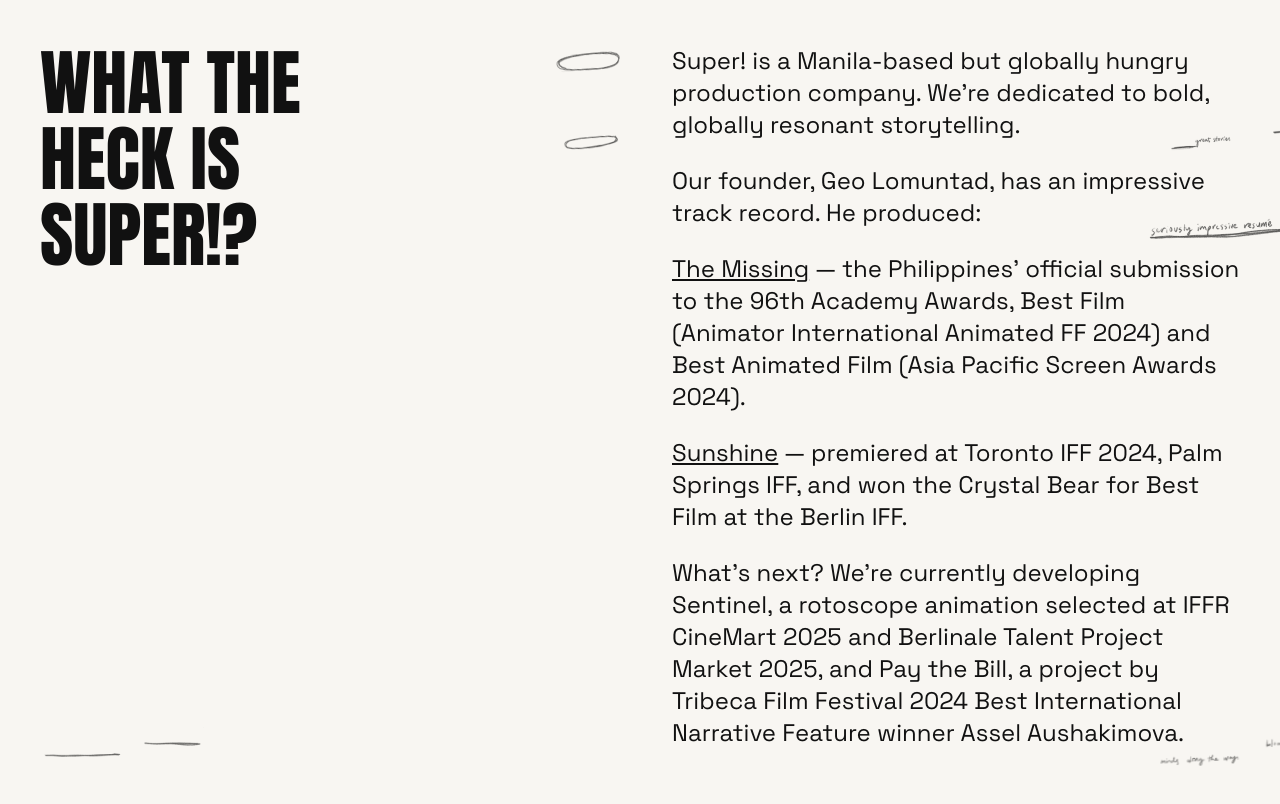
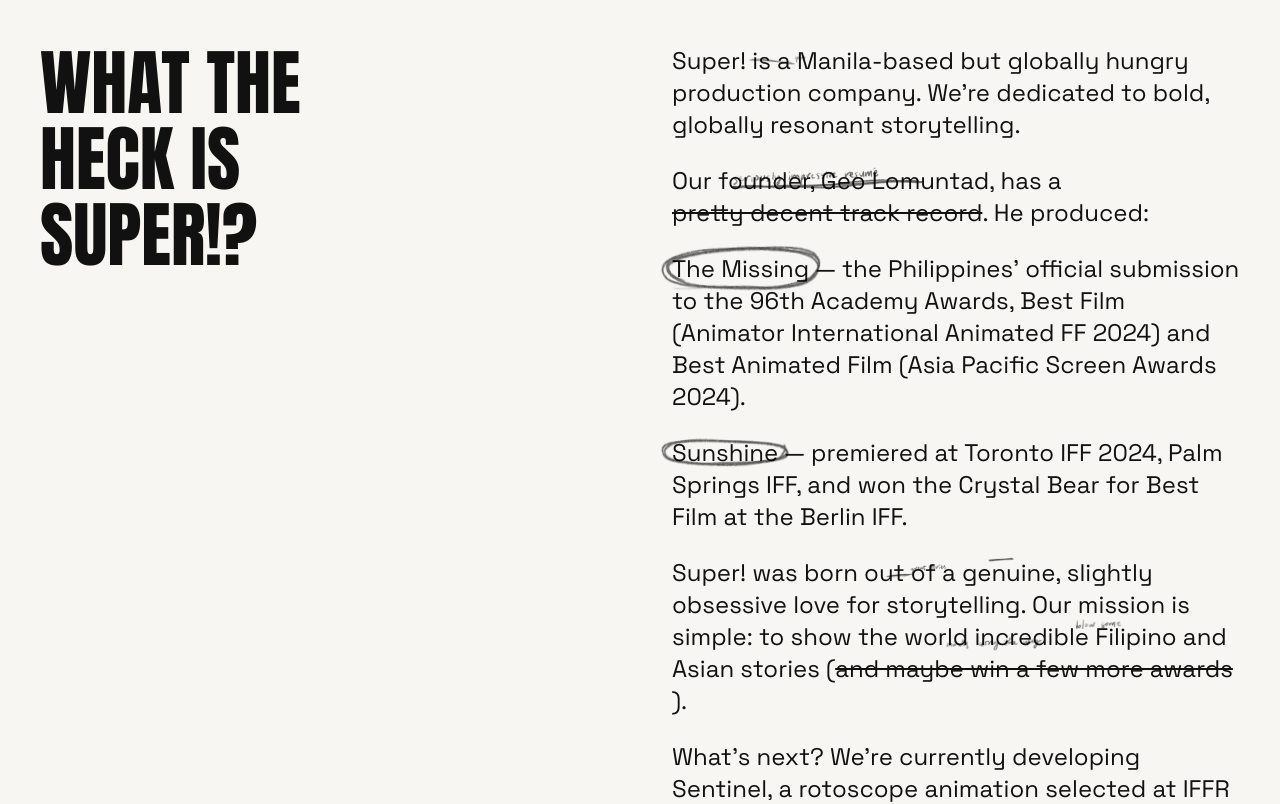
Before and after one commit to Jijots/super-website, a React (Vite) app: page / in a window 1280 px wide. Shown: the part 1440-2244 px from the top of the page. Built offline with nearby package versions, Linux system fonts and the light colour scheme.

Commit message:
Rework handwritten annotations as inline redline marks on specific phrases
Fixes annotations floating disconnected from their text; restores two
sentences from the original design copy that the marks were written for.

```diff
--- a/src/pages/Home.jsx
+++ b/src/pages/Home.jsx
@@ -3,6 +3,17 @@
 import { projects } from "../data/projects";
 import { useInView } from "../hooks/useInView";
 import { useIntroDone } from "../context/IntroContext";
+
+function Mark({ src, className }) {
+  return (
+    <img
+      src={`/images/handwriting/${src}`}
+      alt=""
+      aria-hidden="true"
+      className={`pointer-events-none absolute hidden max-w-none opacity-80 dark:invert md:block ${className}`}
+    />
+  );
+}
 
 export default function Home() {
   const introDone = useIntroDone();
@@ -44,7 +55,6 @@
         ref={aboutRef}
         className="grid gap-10 overflow-x-hidden px-6 py-24 md:grid-cols-2 md:gap-16 md:px-10 md:py-32"
       >
-        <div className="relative">
         <h2
           className="font-display text-5xl leading-[1.05] text-super-anchor transition-all duration-700 md:text-7xl"
           style={{
@@ -58,70 +68,86 @@
           <br />
           SUPER!?
         </h2>
-          <img
-            src="/images/handwriting/circles.png"
-            alt=""
-            aria-hidden="true"
-            className="pointer-events-none absolute -right-4 top-2 hidden w-16 -rotate-6 opacity-80 transition-opacity duration-700 dark:invert md:block"
-            style={{ opacity: aboutInView ? 0.8 : 0 }}
-          />
-          <img
-            src="/images/handwriting/underline-strokes.png"
-            alt=""
-            aria-hidden="true"
-            className="pointer-events-none absolute -bottom-2 left-1 hidden w-40 opacity-80 transition-opacity duration-700 dark:invert md:block"
-            style={{ opacity: aboutInView ? 0.8 : 0 }}
-          />
-        </div>
         <div className="space-y-6 text-lg text-super-anchor/80 md:text-2xl">
           {[
-            {
-              content: (
             <>
-                  Super! is a Manila-based but globally hungry production company. We're
-                  dedicated to bold, globally resonant storytelling.
-                </>
-              ),
-              annotation: { src: "great-stories.png", w: "w-32" },
-            },
-            {
-              content: <>Our founder, Geo Lomuntad, has an impressive track record. He produced:</>,
-              annotation: { src: "seriously-impressive-resume.png", w: "w-40" },
-            },
-            {
-              content: (
+              Super! is a Manila-based but globally hungry{" "}
+              <span className="relative inline-block">
+                production
+                <Mark src="yes.png" className="-top-6 -right-1 h-auto w-14 rotate-6" />
+              </span>{" "}
+              company. We're dedicated to bold, globally resonant storytelling.
+            </>,
             <>
-                  <span className="text-super-accent underline decoration-2 underline-offset-2">The Missing</span>{" "}
+              Our founder, Geo Lomuntad, has a{" "}
+              <span className="relative inline-block">
+                <s className="decoration-2">pretty decent track record</s>
+                <Mark
+                  src="seriously-impressive-resume.png"
+                  className="-top-7 left-1/2 h-auto w-48 -translate-x-1/2 -rotate-2"
+                />
+              </span>
+              . He produced:
+            </>,
+            <>
+              <span className="relative inline-block text-super-accent">
+                The Missing
+                <Mark
+                  src="circle-1.png"
+                  className="left-1/2 top-1/2 h-auto w-40 -translate-x-1/2 -translate-y-1/2 -rotate-2"
+                />
+              </span>{" "}
               — the Philippines' official submission to the 96th Academy Awards, Best Film
               (Animator International Animated FF 2024) and Best Animated Film (Asia
               Pacific Screen Awards 2024).
-                </>
-              ),
-            },
-            {
-              content: (
+            </>,
             <>
-                  <span className="text-super-accent underline decoration-2 underline-offset-2">Sunshine</span> —
-                  premiered at Toronto IFF 2024, Palm Springs IFF, and won the Crystal Bear
+              <span className="relative inline-block text-super-accent">
+                Sunshine
+                <Mark
+                  src="circle-2.png"
+                  className="left-1/2 top-1/2 h-auto w-32 -translate-x-1/2 -translate-y-1/2 rotate-1"
+                />
+              </span>{" "}
+              — premiered at Toronto IFF 2024, Palm Springs IFF, and won the Crystal Bear
               for Best Film at the Berlin IFF.
-                </>
-              ),
-            },
-            {
-              content: (
+            </>,
+            <>
+              Super! was born out of a genuine, slightly obsessive love for{" "}
+              <span className="relative inline-block">
+                storytelling
+                <Mark src="great-stories.png" className="-top-7 left-0 h-auto w-32 -rotate-3" />
+              </span>
+              . Our mission is simple: to show the world incredible Filipino and Asian
+              stories (
+              <span className="relative inline-block">
+                <s className="decoration-2">and maybe win a few more awards</s>
+                <Mark
+                  src="blow-some-minds.png"
+                  className="-top-8 left-1/2 h-auto w-44 -translate-x-1/2 -rotate-2"
+                />
+              </span>
+              ).
+            </>,
             <>
               What's next? We're currently developing Sentinel, a rotoscope animation
               selected at IFFR CineMart 2025 and Berlinale Talent Project Market 2025,
               and Pay the Bill, a project by Tribeca Film Festival 2024 Best
-                  International Narrative Feature winner Assel Aushakimova.
-                </>
-              ),
-              annotation: { src: "blow-some-minds.png", w: "w-36" },
-            },
-          ].map(({ content, annotation }, i) => (
+              International Narrative Feature winner Assel Aushakimova. We're committed
+              to{" "}
+              <span className="relative inline-block">
+                <s className="decoration-2">show you stuff you haven't seen before</s>
+                <Mark
+                  src="fresh-perspective.png"
+                  className="-top-8 left-1/2 h-auto w-56 -translate-x-1/2 rotate-1"
+                />
+              </span>
+              .
+            </>,
+          ].map((content, i) => (
             <p
               key={i}
-              className="relative transition-all duration-700"
+              className="transition-all duration-700"
               style={{
                 opacity: aboutInView ? 1 : 0,
                 transform: aboutInView ? "translateY(0)" : "translateY(24px)",
@@ -129,14 +155,6 @@
               }}
             >
               {content}
-              {annotation && (
-                <img
-                  src={`/images/handwriting/${annotation.src}`}
-                  alt=""
-                  aria-hidden="true"
-                  className={`pointer-events-none absolute -right-4 top-full hidden -translate-y-2 translate-x-1/3 -rotate-3 opacity-80 dark:invert lg:block ${annotation.w}`}
-                />
-              )}
             </p>
           ))}
         </div>
```
Also changed, not shown: public/images/handwriting/circle-1.png (added), public/images/handwriting/circle-2.png (added). Lines whose indentation alone changed are shown as unchanged.
